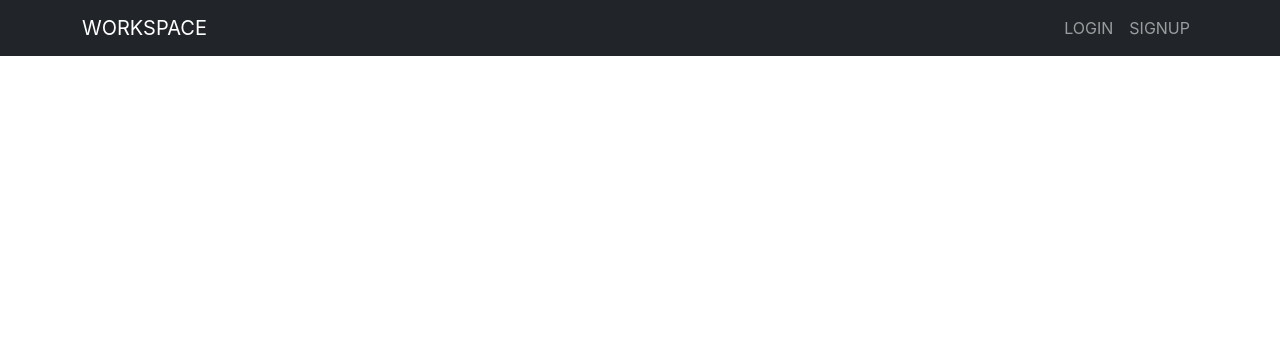
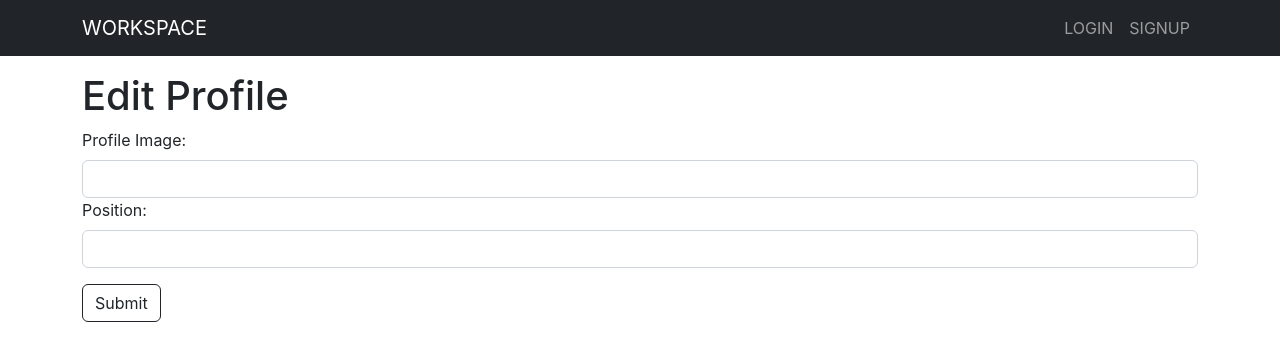
Before and after one commit to shihaio/workspaceFE, a React (Create React App) app: page /dashboard/edit in a window 1280 px wide. Shown: the top 360 px of the page. Built offline with nearby package versions, Linux system fonts and the light colour scheme.

Commit message:
update: created edit user page

```diff
--- a/src/App.js
+++ b/src/App.js
@@ -14,6 +14,7 @@ import HomePage from './components/HomePage'
 import AdminUserList from './components/AdminUserList'
 import AdminTaskList from './components/AdminTaskList'
 import Dashboard from './components/Dashboard'
+import EditProfile from './components/EditProfile'
 
 function App() {
   return (
@@ -31,6 +32,7 @@ function App() {
         <Route path='/admin/users' element={<AdminUserList />} />
         <Route path='/admin/tasks' element={<AdminTaskList />} />
         <Route path='/dashboard/' element={<Dashboard />} />
+        <Route path='/dashboard/edit' element={<EditProfile />} />
       </Routes>
     </div>
   )
--- a/src/components/Dashboard.js
+++ b/src/components/Dashboard.js
@@ -5,6 +5,7 @@ import Container from 'react-bootstrap/Container'
 import Image from 'react-bootstrap/Image'
 import Col from 'react-bootstrap/Col'
 import Row from 'react-bootstrap/Row'
+import { Link } from 'react-router-dom'
 
 function Dashboard() {
   const { auth } = useContext(AuthContext)
@@ -23,18 +24,36 @@ function Dashboard() {
   }, [])
 
   return (
-    <div>
-      <Container>
-        <Row>
-          <Col xs={4} md={2}>
-            <Image src={user?.profileURL} fluid />
-          </Col>
+    <Container className='mt-3'>
+      {/* <div className=''>
+        <div>
+          <Image src={user?.profileURL} fluid />
+        </div>
+        <div>
           <p>User Email: {user?.email}</p>
           <p>Position {user?.role}</p>
           <p>Joined: {user?.user_created_date}</p>
-        </Row>
-      </Container>
-    </div>
+        </div>
+      </div> */}
+
+      <Row>
+        <Col xs={6} md={4}>
+          <Image src={user?.profileURL} fluid />
+        </Col>
+        <Col>
+          <p>User Email: {user?.email}</p>
+          <p>Position {user?.role}</p>
+          <p>Joined: {user?.user_created_date}</p>
+          <Link
+            className='btn btn-outline-dark bth-dark'
+            role='button'
+            to='/dashboard/edit'
+          >
+            EDIT
+          </Link>
+        </Col>
+      </Row>
+    </Container>
   )
 }
 
--- /dev/null
+++ b/src/components/EditProfile.js
@@ -0,0 +1,82 @@
+import React from 'react'
+import { useState, useContext, useEffect } from 'react'
+import Form from 'react-bootstrap/Form'
+import Modal from 'react-bootstrap/Modal'
+import Button from 'react-bootstrap/Button'
+import axiosInstance from '../axios'
+import { useNavigate, Link } from 'react-router-dom'
+import AuthContext from '../context/AuthProvider'
+import { Container } from 'react-bootstrap'
+
+function EditProfile() {
+  const navigate = useNavigate()
+
+  const { auth } = useContext(AuthContext)
+  const userId = Number(auth?.userId)
+  // const authObj = JSON.parse(auth)
+  const [formData, setFormData] = useState({
+    profileURL: '',
+    role: '',
+  })
+
+  const handleChange = (event) => {
+    setFormData({
+      ...formData,
+      [event.target.name]: event.target.value,
+    })
+  }
+
+  const handleSubmit = async (event) => {
+    event.preventDefault()
+    try {
+      const response = await axiosInstance.post(
+        `api/v1/user/update/${userId}`,
+        {
+          profileURL: formData.profileURL,
+          role: formData.role,
+        }
+      )
+      const updatedData = response.data
+      localStorage.setItem('profileURL', updatedData.profileURL)
+      localStorage.setItem('role', updatedData.role)
+      console.log('Success Updated Task')
+      navigate(-1)
+    } catch (error) {
+      console.log('Fail to Updated Task')
+      return
+    }
+  }
+  return (
+    <Container className='mt-3'>
+      <h1>Edit Profile</h1>
+      <Form.Label>Profile Image: </Form.Label>
+      <Form.Control
+        required
+        type='text'
+        placeholder={auth?.profileURL || ''}
+        name='profileURL'
+        onChange={handleChange}
+        value={formData?.profileURL || ''}
+      />
+      <Form.Label>Position: </Form.Label>
+      <Form.Control
+        required
+        type='text'
+        placeholder={auth?.role || ''}
+        name='role'
+        onChange={handleChange}
+        value={formData?.role || ''}
+      />
+      <Button
+        className='mt-3'
+        variant='outline-dark'
+        type='submit'
+        onClick={handleSubmit}
+      >
+        Submit
+      </Button>
+    </Container>
+  )
+}
+
+export default EditProfile
--- a/src/components/HomePage.js
+++ b/src/components/HomePage.js
@@ -12,7 +12,6 @@ function HomePage() {
           className='btn btn-outline-light bth-lg'
           role='button'
           to='/task-i-receive'
-          variant='dark'
         >
           SEE YOUR TASK TODAY
         </Link>
@@ -20,7 +19,6 @@ function HomePage() {
           className='btn btn-outline-light bth-lg'
           role='button'
           to='/task-i-create'
-          variant='dark'
         >
           SEE YOUR TASK ASSIGNED
         </Link>
```
Also changed, not shown: src/components/NavBar.js (+8 -1 lines).
